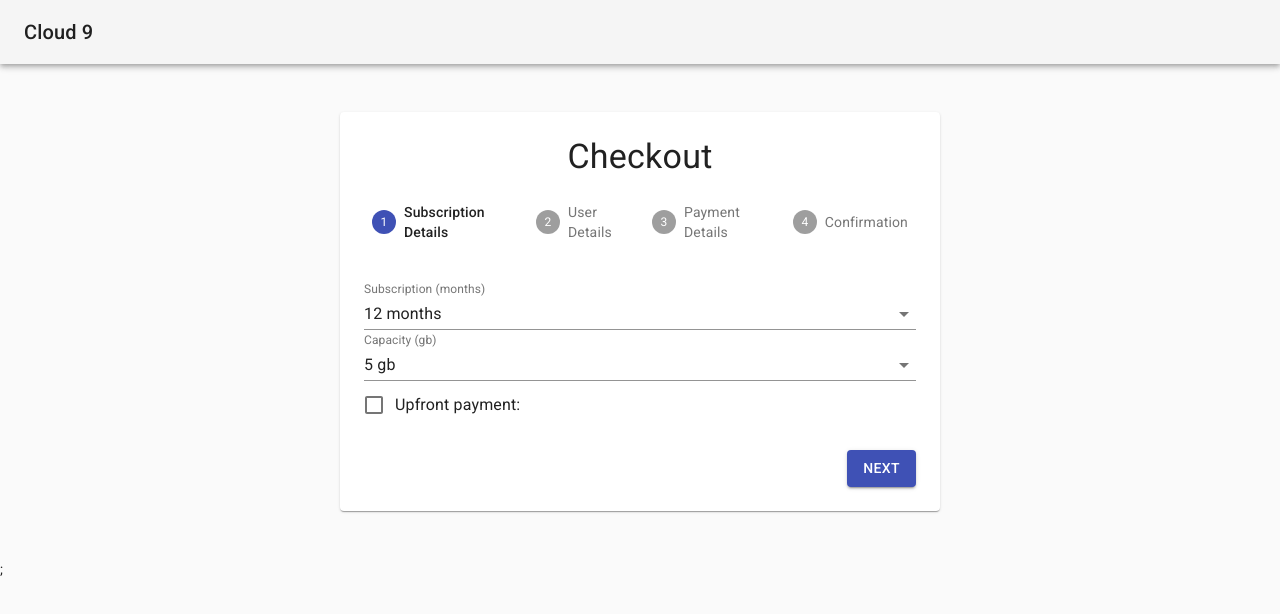
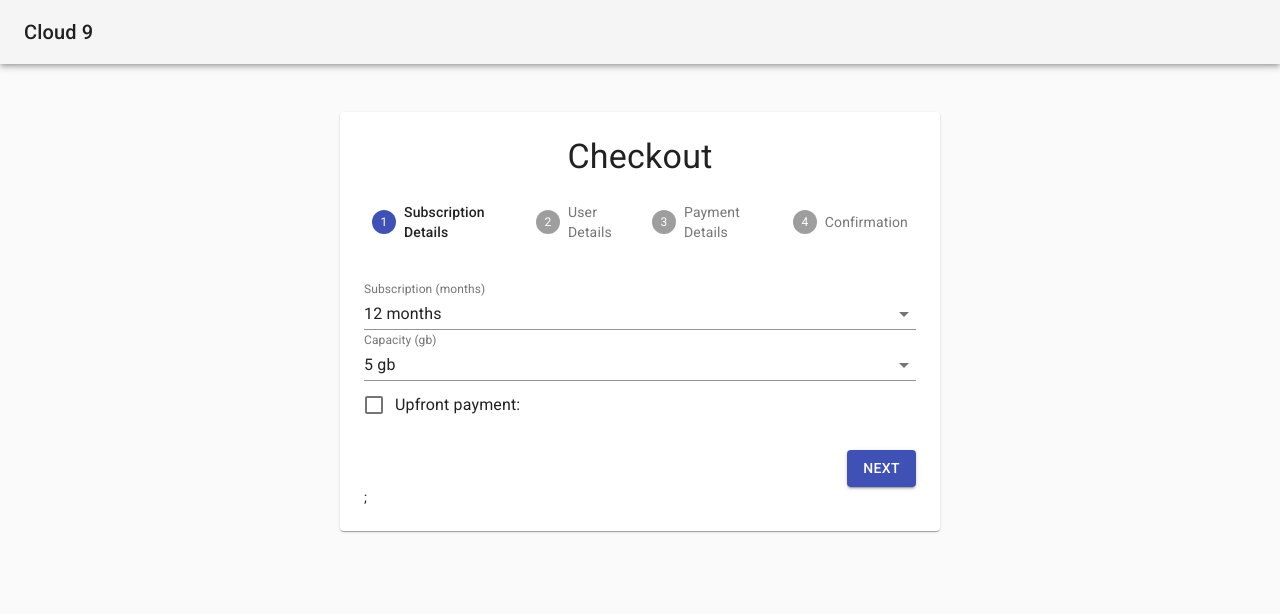
Before and after one commit to DavidSanwald/cloud-9, a React (Create React App) app: page / in a window 1280 px wide. Shown: the top 614 px of the page. Built offline with nearby package versions, Linux system fonts and the light colour scheme.

Commit message:
move layout for factored out components

```diff
--- a/src/App.tsx
+++ b/src/App.tsx
@@ -1,13 +1,40 @@
 import React from "react";
 import { CloudForm } from "CloudForm";
 import { postData } from "api";
-import { makeStyles, AppBar, Toolbar, Typography } from "@material-ui/core";
+import {
+  makeStyles,
+  AppBar,
+  Toolbar,
+  Typography,
+  Paper
+} from "@material-ui/core";
 
 const useStyles = makeStyles(theme => ({
   appBar: {
     position: "relative"
+  },
+  layout: {
+    width: "auto",
+    marginLeft: theme.spacing(2),
+    marginRight: theme.spacing(2),
+    [theme.breakpoints.up(600 + theme.spacing(2) * 2)]: {
+      width: 600,
+      marginLeft: "auto",
+      marginRight: "auto"
+    }
+  },
+  paper: {
+    marginTop: theme.spacing(3),
+    marginBottom: theme.spacing(3),
+    padding: theme.spacing(2),
+    [theme.breakpoints.up(600 + theme.spacing(3) * 2)]: {
+      marginTop: theme.spacing(6),
+      marginBottom: theme.spacing(6),
+      padding: theme.spacing(3)
+    }
   }
 }));
+
 const App: React.FC = () => {
   const classes = useStyles();
   return (
@@ -19,7 +46,11 @@ const App: React.FC = () => {
           </Typography>
         </Toolbar>
       </AppBar>
-      <CloudForm sendData={postData} />;
+      <main className={classes.layout}>
+        <Paper className={classes.paper}>
+          <CloudForm sendData={postData} />;
+        </Paper>
+      </main>
     </>
   );
 };
--- a/src/CloudForm.tsx
+++ b/src/CloudForm.tsx
@@ -1,40 +1,15 @@
-/* eslint-disable react/jsx-no-undef */
 import React, { useState } from "react";
 import * as yup from "yup";
 import { makeStyles } from "@material-ui/core/styles";
 import { Formik, Form } from "formik";
 import { SubscriptionPage } from "Pages/SubscriptionPage";
-// import { Debugger } from "Debugger";
 import { UserDataPage } from "Pages/UserDataPage";
 import { CreditDataPage } from "Pages/CreditDataPage";
-import { Typography, Paper, Button } from "@material-ui/core";
+import { Typography, Button } from "@material-ui/core";
 import { ConfirmationPage } from "Pages/ConfirmationPage";
 import { FormStepper } from "FormStepper";
 
 const useStyles = makeStyles(theme => ({
-  appBar: {
-    position: "relative"
-  },
-  layout: {
-    width: "auto",
-    marginLeft: theme.spacing(2),
-    marginRight: theme.spacing(2),
-    [theme.breakpoints.up(600 + theme.spacing(2) * 2)]: {
-      width: 600,
-      marginLeft: "auto",
-      marginRight: "auto"
-    }
-  },
-  paper: {
-    marginTop: theme.spacing(3),
-    marginBottom: theme.spacing(3),
-    padding: theme.spacing(2),
-    [theme.breakpoints.up(600 + theme.spacing(3) * 2)]: {
-      marginTop: theme.spacing(6),
-      marginBottom: theme.spacing(6),
-      padding: theme.spacing(3)
-    }
-  },
   buttons: {
     display: "flex",
     justifyContent: "flex-end"
@@ -156,8 +131,6 @@ const CloudForm: React.FC<Props> = ({ sendData }) => {
 
   return (
     <>
-      <main className={classes.layout}>
-        <Paper className={classes.paper}>
       <Typography component="h1" variant="h4" align="center">
         Checkout
       </Typography>
@@ -201,8 +174,6 @@ const CloudForm: React.FC<Props> = ({ sendData }) => {
           </Form>
         )}
       </Formik>
-        </Paper>
-      </main>
     </>
   );
 };
```
Lines whose indentation alone changed are shown as unchanged.
